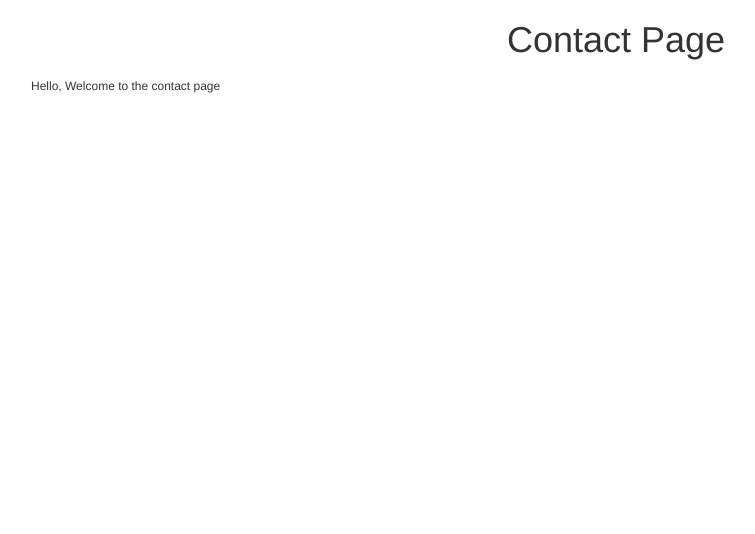
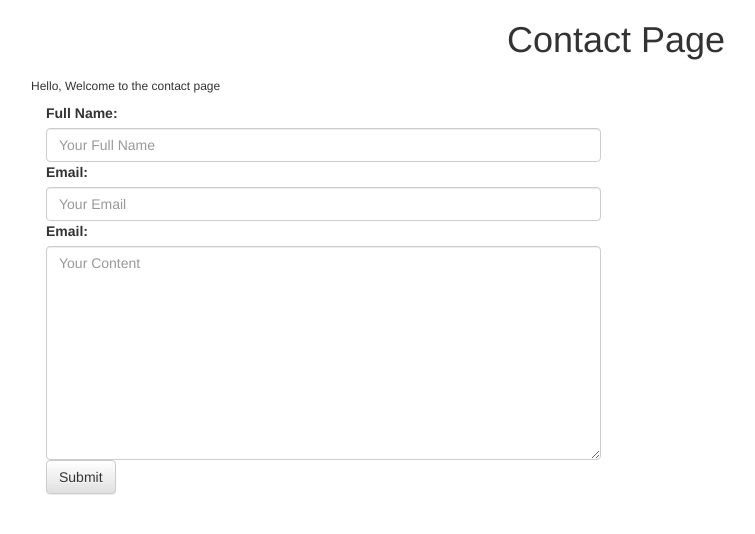
Before and after one commit to panu2306/e-commerce, a Django app: page /contact/ in a window 1280 px wide. Shown: the top 534 px of the page, without its empty margins (24-779 px from the left). Run offline with Django 3.2, Linux system fonts and the light colour scheme; some libraries are stand-ins or nearby versions.

Commit message:
contact form created

```diff
--- /dev/null
+++ b/ecommerce/ecommerce/forms.py
@@ -0,0 +1,27 @@
+from django import forms
+
+class ContactForm(forms.Form):
+    fullname = forms.CharField(label='Full Name',
+                               widget=forms.TextInput(
+                                   attrs={
+                                            "class":"form-control",
+                                            "placeholder":"Your Full Name"
+                                          }
+                                )
+                            )
+    email = forms.EmailField(label='Email',
+                               widget=forms.EmailInput(
+                                   attrs={
+                                            "class":"form-control",
+                                            "placeholder":"Your Email"
+                                          }
+                                )
+                            )
+    content = forms.CharField(label='Email',
+                               widget=forms.Textarea(
+                                   attrs={
+                                            "class":"form-control",
+                                            "placeholder":"Your Content"
+                                          }
+                                )
+                            )
--- a/ecommerce/ecommerce/views.py
+++ b/ecommerce/ecommerce/views.py
@@ -1,5 +1,7 @@
 from django.http import HttpResponse
 from django.shortcuts import render
+
+from . import forms
 
 def home_page(request):
     context = {
@@ -16,8 +18,14 @@ def about_page(request):
     return render(request, 'about_page.html', context=context)
 
 def contact_page(request):
+    contact_form = forms.ContactForm()
     context = {
         'title': 'Contact Page',
-        'content': 'Hello, Welcome to the contact page'
+        'content': 'Hello, Welcome to the contact page',
+        'form': contact_form
     }
+    if(request.method == 'POST'):
+        print('Name', request.POST.get('fullname'))
+        print('Email', request.POST.get('email'))
+        print('Content', request.POST.get('content'))
     return render(request, 'contact_page.html', context=context)
--- a/ecommerce/templates/contact_page.html
+++ b/ecommerce/templates/contact_page.html
@@ -11,6 +11,13 @@
         <div class="row">
             <div class="col">
                 <h6>{{ content }}</h6>
+                <div class="col-sm-6 col-12">
+                    <form method='POST'>
+                        {% csrf_token %}
+                        {{ form }}
+                        <button type="submit" class="btn btn-default">Submit</button>
+                    </form>
+                </div>
             </div>
         </div>
     </div>
```
